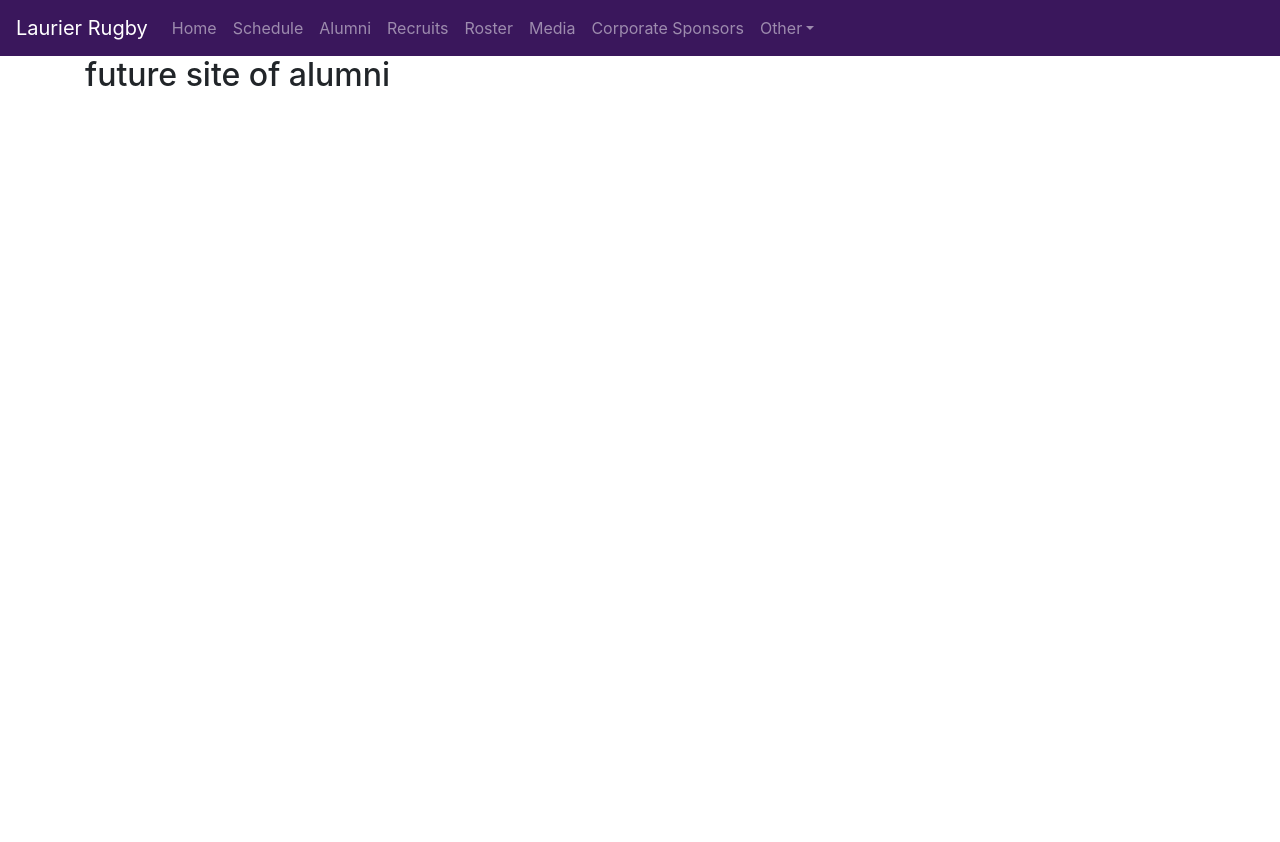
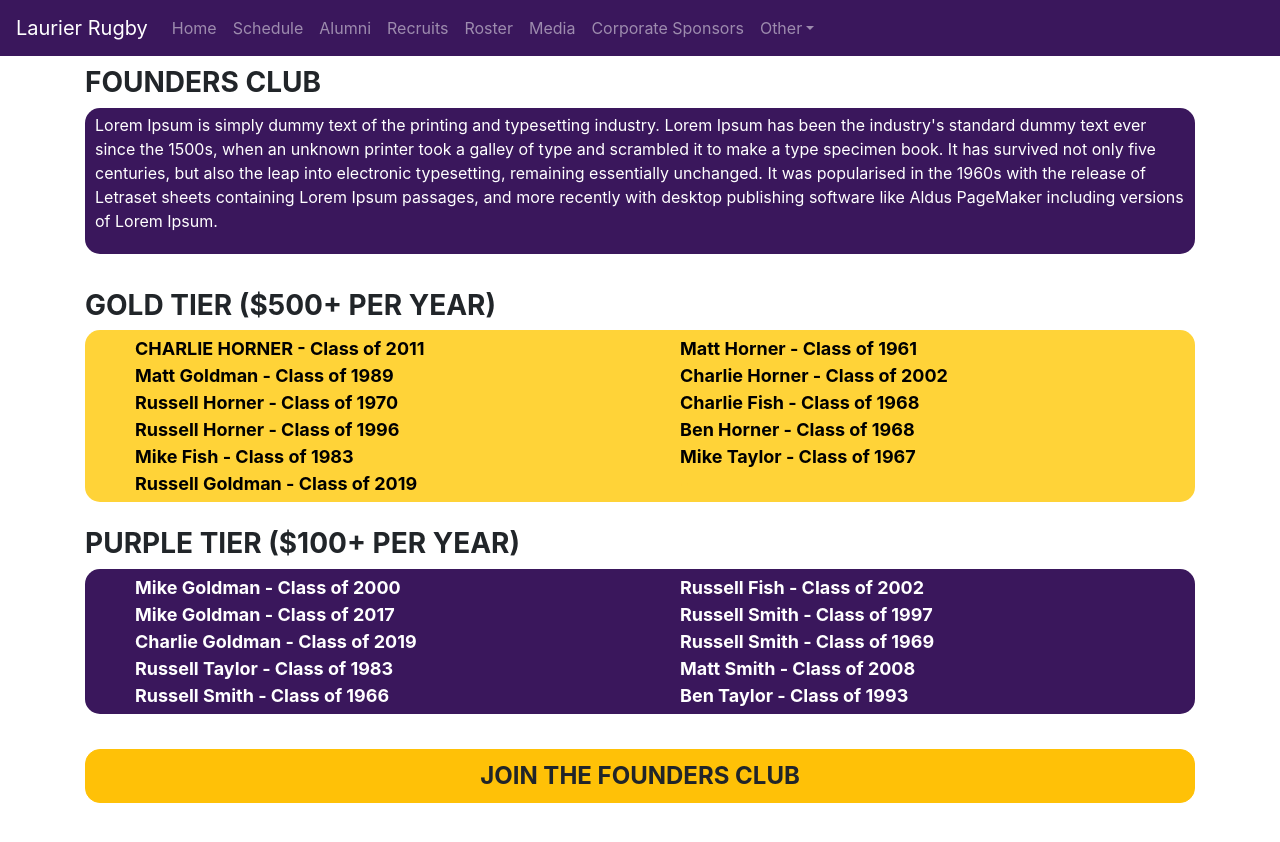
Before and after one commit to mattfishh/laurier-rugby, a React (Create React App) app: page /alumni in a window 1280 px wide. Shown: the top 842 px of the page. Before the commit the page ends 800 px from the top, so only its background shows below. Built offline with nearby package versions, Linux system fonts and the light colour scheme.

Commit message:
Created Alumni Page, with link to donation portal

```diff
--- a/src/Alumni.js
+++ b/src/Alumni.js
@@ -1,7 +1,26 @@
-import React from 'react'
+import React from 'react';
+import './components/Alumni.css';
+import AlumniTier from './components/AlumniTier';
+import Button from 'react-bootstrap/Button';
+
+const donationLink = 'https://www.laurieralumni.ca/s/1681/15/adoptahawk-interior.aspx?sid=1681&gid=2&sitebuilder=1&pgid=1747'
 
 export const Alumni = () => (
     <div>
-        <h2> future site of alumni</h2>
+        <h3 class='cardHeader'>FOUNDERS CLUB</h3>
+        <div class='tierBackgroundPurple'>
+        	<p>Lorem Ipsum is simply dummy text of the printing and typesetting industry. Lorem Ipsum has been the industry's standard dummy text ever since the 1500s, when an unknown printer took a galley of type and scrambled it to make a type specimen book. It has survived not only five centuries, but also the leap into electronic typesetting, remaining essentially unchanged. It was popularised in the 1960s with the release of Letraset sheets containing Lorem Ipsum passages, and more recently with desktop publishing software like Aldus PageMaker including versions of Lorem Ipsum.</p>
+    	</div>
+        <h3 class='cardHeader'>GOLD TIER ($500+ PER YEAR)</h3>
+        <AlumniTier inputtedTier={1}/>
+
+        <h3 class='cardHeader'>PURPLE TIER ($100+ PER YEAR)</h3>
+        <AlumniTier inputtedTier={0}/>
+
+        <div class='centerButton'>
+	        <Button variant="warning" href={donationLink} size="lg">
+	    		JOIN THE FOUNDERS CLUB
+	  		</Button>
+  		</div>
     </div>
 )
--- /dev/null
+++ b/src/components/Alumni.css
@@ -0,0 +1,55 @@
+h3.cardHeader {
+	margin-top:10px;
+	font-weight:bolder;
+}
+
+div.tierBackgroundPurple {
+    background-color: #3A175C;
+    color: white;
+
+    padding: 5px 10px;
+    border-radius: 15px;
+
+    margin-bottom: 35px;
+}
+
+.tierBackgroundYellow {
+	background-color: #ffd338;
+    color: black;
+
+    padding: 5px 10px;
+    border-radius: 15px;
+
+    margin-bottom: 25px;
+}
+
+ul.twoColList {
+	list-style-type:none;
+	display: inline-block;
+	width: 50%;
+	font-size: 18px;
+	font-weight: bold;
+
+	padding-bottom: 100%;
+    margin-bottom: -100%;
+}
+
+li.hideLiYellow{
+	color: #ffd338;
+}
+
+li.hideLiPurple{
+	color: #3A175C;
+}
+
+.btn-warning {
+	width: inherit;
+	font-weight:bold;
+	font-size: 24px;
+	border-radius: 15px;
+}
+
+div.centerButton {
+	width: 100%;
+	margin: 0 auto;
+}
--- /dev/null
+++ b/src/components/AlumniTier.js
@@ -0,0 +1,59 @@
+import React from 'react';
+import './Alumni.css';
+import styled from 'styled-components'
+
+const TIER_CLASSES = ['tierBackgroundPurple','tierBackgroundYellow'];
+const GOLD_TIER = ['CHARLIE HORNER - Class of 2011', 'Matt Goldman - Class of 1989','Russell Horner - Class of 1970','Russell Horner - Class of 1996','Mike Fish - Class of 1983','Russell Goldman - Class of 2019','Matt Horner - Class of 1961','Charlie Horner - Class of 2002','Charlie Fish - Class of 1968','Ben Horner - Class of 1968','Mike Taylor - Class of 1967'];
+const PURPLE_TIER = ['Mike Goldman - Class of 2000','Mike Goldman - Class of 2017','Charlie Goldman - Class of 2019','Russell Taylor - Class of 1983','Russell Smith - Class of 1966','Russell Fish - Class of 2002','Russell Smith - Class of 1997','Russell Smith - Class of 1969','Matt Smith - Class of 2008','Ben Taylor - Class of 1993'];
+
+class AlumniTier extends React.Component {
+	constructor(props, inputtedTier) {
+        super(props);
+    };
+
+	render() {
+		var tierData = [];
+		var hiddenIconClass = 'hideLi';
+
+		if(this.props.inputtedTier === 0){
+			var tierData =[...PURPLE_TIER];
+			var hiddenIconClass = hiddenIconClass + 'Purple';
+		} else if (this.props.inputtedTier === 1) {
+			var tierData =[...GOLD_TIER];
+			var hiddenIconClass = hiddenIconClass + 'Yellow';
+		}
+
+		{/*Assign column item sizes */}
+		var tierDataLength = tierData.length;
+		var col1Size = Math.ceil(tierDataLength/2);
+		var col2Size = Math.floor(tierDataLength/2);
+
+		{/*Splice data into two arrays*/}
+		var col1 = tierData.splice(0, col1Size);
+		var col2 = [...tierData];
+
+		{/*Check if columns are different size. If so add a blank item to second col*/}
+		if(col1Size !== col2Size){
+			col2.push('-');
+		}
+
+		return (
+			<div class={TIER_CLASSES[this.props.inputtedTier]}>
+				<ul class='twoColList'>
+					{col1.map(donator => (
+						<li>{donator}</li>
+					))}
+
+				</ul>
+				<ul class='twoColList'>
+					{col2.map(donator => (
+						donator === '-' ? <li class={hiddenIconClass}>{donator}</li> : <li>{donator}</li>
+					))}
+				</ul>
+			</div>
+		);
+	}
+}
+
+
+export default AlumniTier;
--- a/src/components/RecruitForm.js
+++ b/src/components/RecruitForm.js
@@ -14,6 +14,7 @@ const GOOGLE_FORM_PROGRAMS_ID = 'entry.1567524117';
 const GOOGLE_FORM_MSG_ID = 'entry.2045546776';
 
 const GOOGLE_FORM_ACTION_URL = "https://docs.google.com/forms/u/0/d/e/1FAIpQLSf5PE91hDhEeyU_BUw2q52bvxDaIFOozIyHaeJy1z37R-RPJA/formResponse"
+
 class RecruitForm extends React.Component {
     constructor(props) {
         super(props);
```
